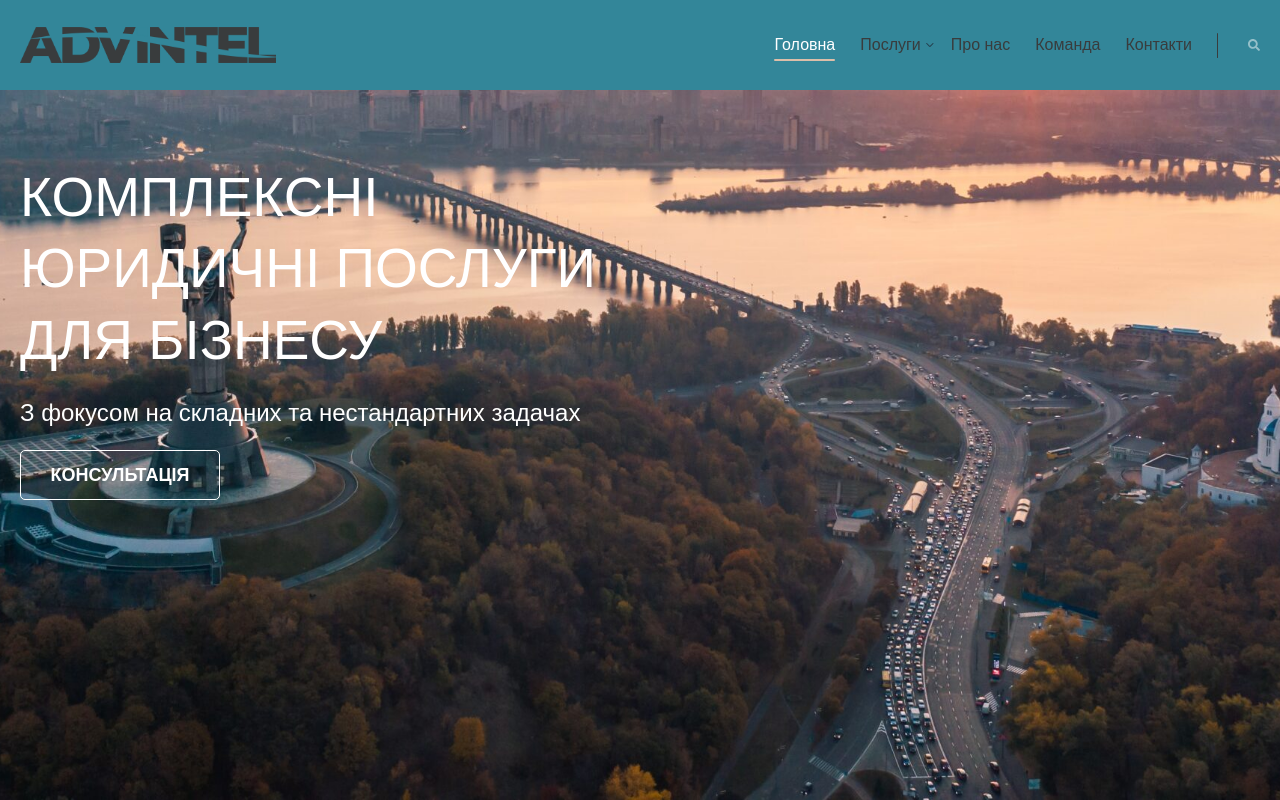
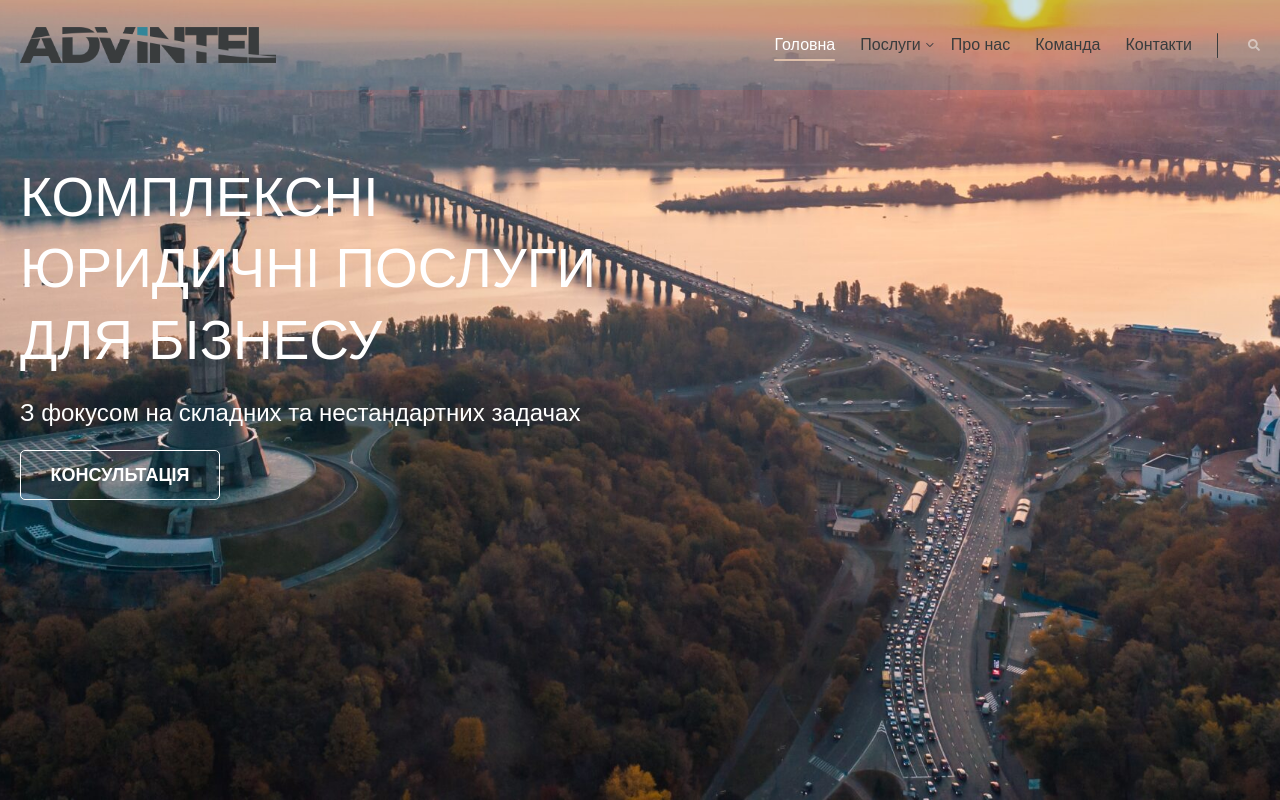
Before and after one commit to AndreyMishina/Advintel, a plain HTML site: page Advintel/index.html in a window 1280 px wide. Drawn offline with Linux system fonts and the light colour scheme.

Commit message:
Add files via upload

```diff
--- a/Advintel/css/style.css
+++ b/Advintel/css/style.css
@@ -34,7 +34,7 @@ body {
 	top: 0;
 	left: 0;
 	z-index: 10;
-	background-color: #338699;
+	background-color: #3386993d;
 
 }
 .header__container {
```
